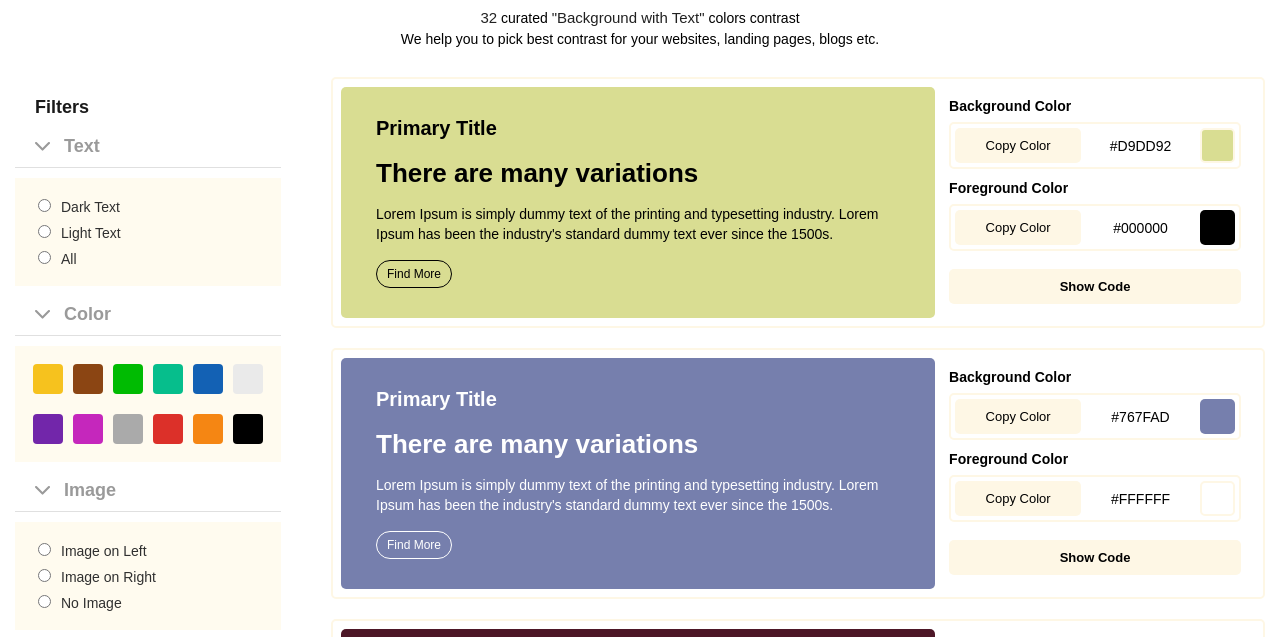
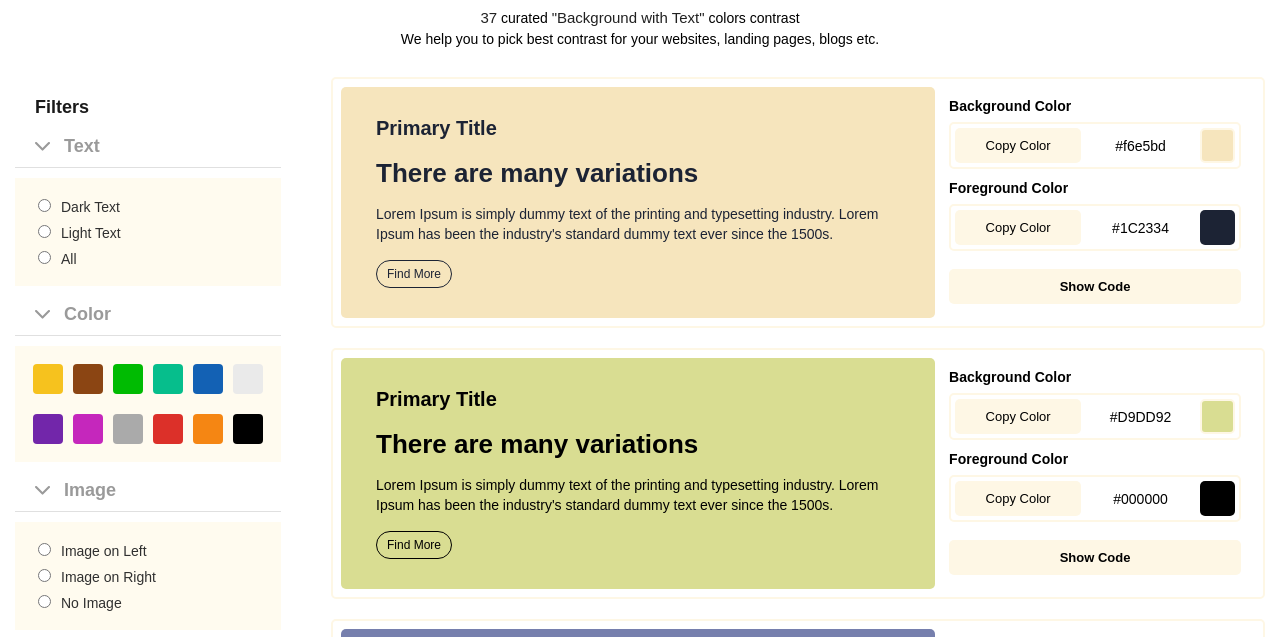
Before and after one commit to AbdulBasit313/color-contrast-collections, a Gatsby site: page / in a window 1280 px wide. Shown: the part 120-757 px from the top of the page. Built offline with nearby package versions, Linux system fonts and the light colour scheme; Gatsby itself is replaced by a stand-in of ours.

Commit message:
feat: added more contaasts and improved global styling

```diff
--- a/src/components/Filters/TopFilter/index.jsx
+++ b/src/components/Filters/TopFilter/index.jsx
@@ -13,7 +13,6 @@
   }
   ul {
     text-decoration: none;
-    list-style-type: none;
     @media ${device.tablet} {
       display: flex;
       justify-content: space-between;
--- a/src/components/Footer/index.jsx
+++ b/src/components/Footer/index.jsx
@@ -20,11 +20,13 @@
   }
   ul {
     display: flex;
+    @media ${device.tablet} {
+    margin: 0;
+  }
     li {
       color: ${props => props.theme.colors.textColor};
       font-size: 14px;
       text-decoration: none;
-      list-style-type: none;
       margin-right: 10px;
       cursor: pointer;
       &:not(:last-child) {
--- a/src/data/index.js
+++ b/src/data/index.js
@@ -1,4 +1,8 @@
 export const data = [
+  {
+    background: '#f6e5bd',
+    foreground: '#1C2334'
+  },
   {
     background: '#D9DD92',
     foreground: '#000000'
@@ -60,6 +64,14 @@
     foreground: '#2B2839'
   },
   {
+    background: '#f3eee4',
+    foreground: '#1C2334'
+  },
+  {
+    background: '#e5bf55',
+    foreground: '#1C2334'
+  },
+  {
     background: '#D6EFF8',
     foreground: '#4E4E4E'
   },
@@ -96,16 +108,16 @@
     foreground: '#FFFFFF'
   },
   {
+    background: '#F0FAF9',
+    foreground: '#1F7B8F'
+  },
+  {
     background: '#000000',
     foreground: '#FFCF51'
   },
   {
     background: '#171A2E',
     foreground: '#FFFFFF'
-  },
-  {
-    background: '#F0FAF9',
-    foreground: '#1F7B8F'
   },
   {
     background: '#FFFFFF',
@@ -127,6 +139,14 @@
     background: '#481A72',
     foreground: '#FFFFFF'
   },
+  {
+    background: '#1B2331',
+    foreground: '#FFFFFF'
+  },
+  {
+    background: '#EEEEEC',
+    foreground: '#2B2B2B'
+  },
 ]
 
 // three colors
--- a/src/styles/Global.js
+++ b/src/styles/Global.js
@@ -4,7 +4,10 @@
 export const GlobalStyles = createGlobalStyle`
   @import url('https://fonts.googleapis.com/css2?family=Poppins:ital,wght@0,100;0,200;0,300;0,400;0,500;0,600;0,700;0,800;0,900;1,100;1,200;1,300;1,400;1,500;1,600;1,700;1,800;1,900&display=swap');
 
-  * {
+ /* Box sizing rules */
+*,
+*::before,
+*::after {
   box-sizing: border-box;
 }
 
@@ -12,6 +15,8 @@
     margin: 0;
     padding: 0;
     overflow-x: hidden;
+    min-height: 100vh;
+  text-rendering: optimizeSpeed;
     font-family: ${props => props.theme.fonts.poppins}, sans-serif;
   }
   h1,
@@ -20,11 +25,59 @@
 h4,
 h5,
 h6,
-  ul,
-  li,
-  p {
+p,
+figure,
+blockquote,
+dl,
+dd {
     padding: 0;
     margin: 0;
+}
+/* Remove list styles on ul, ol elements with a list role, which suggests default styling will be removed */
+ul[role='list'],
+ol[role='list'] {
+  list-style: none;
+}
+li {
+  list-style-type: none;
+}
+/* Set core root defaults */
+html:focus-within {
+  scroll-behavior: smooth;
+}
+/* A elements that don't have a class get default styles */
+a:not([class]) {
+  text-decoration-skip-ink: auto;
+}
+
+/* Make images easier to work with */
+img,
+picture {
+  max-width: 100%;
+  display: block;
+}
+
+/* Inherit fonts for inputs and buttons */
+input,
+button,
+textarea,
+select {
+  font: inherit;
+}
+/* Remove all animations, transitions and smooth scroll for people that prefer not to see them */
+@media (prefers-reduced-motion: reduce) {
+  html:focus-within {
+   scroll-behavior: auto;
+  }
+
+  *,
+  *::before,
+  *::after {
+    animation-duration: 0.01ms !important;
+    animation-iteration-count: 1 !important;
+    transition-duration: 0.01ms !important;
+    scroll-behavior: auto !important;
+  }
 }
 `
 
```
Lines whose indentation alone changed are shown as unchanged.
